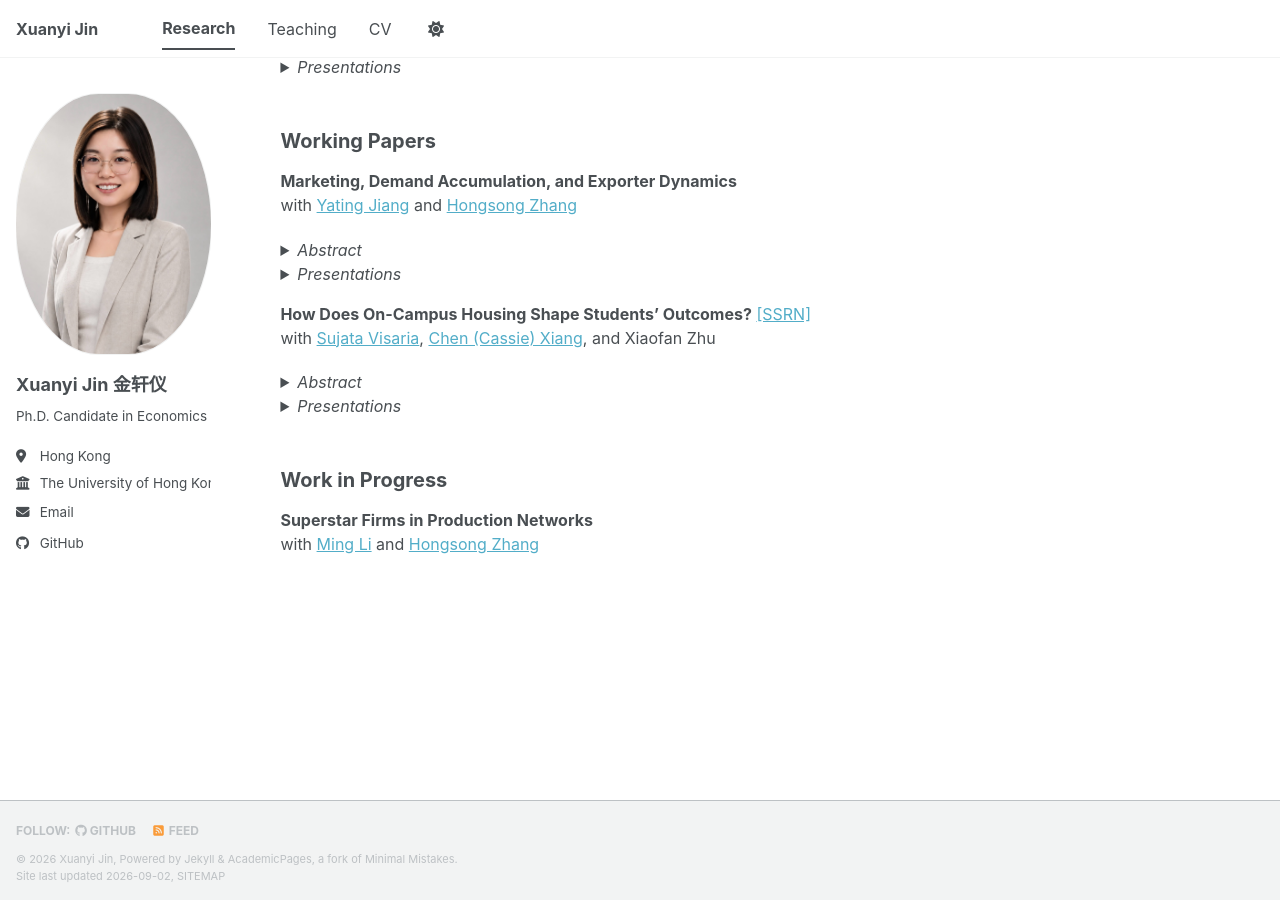
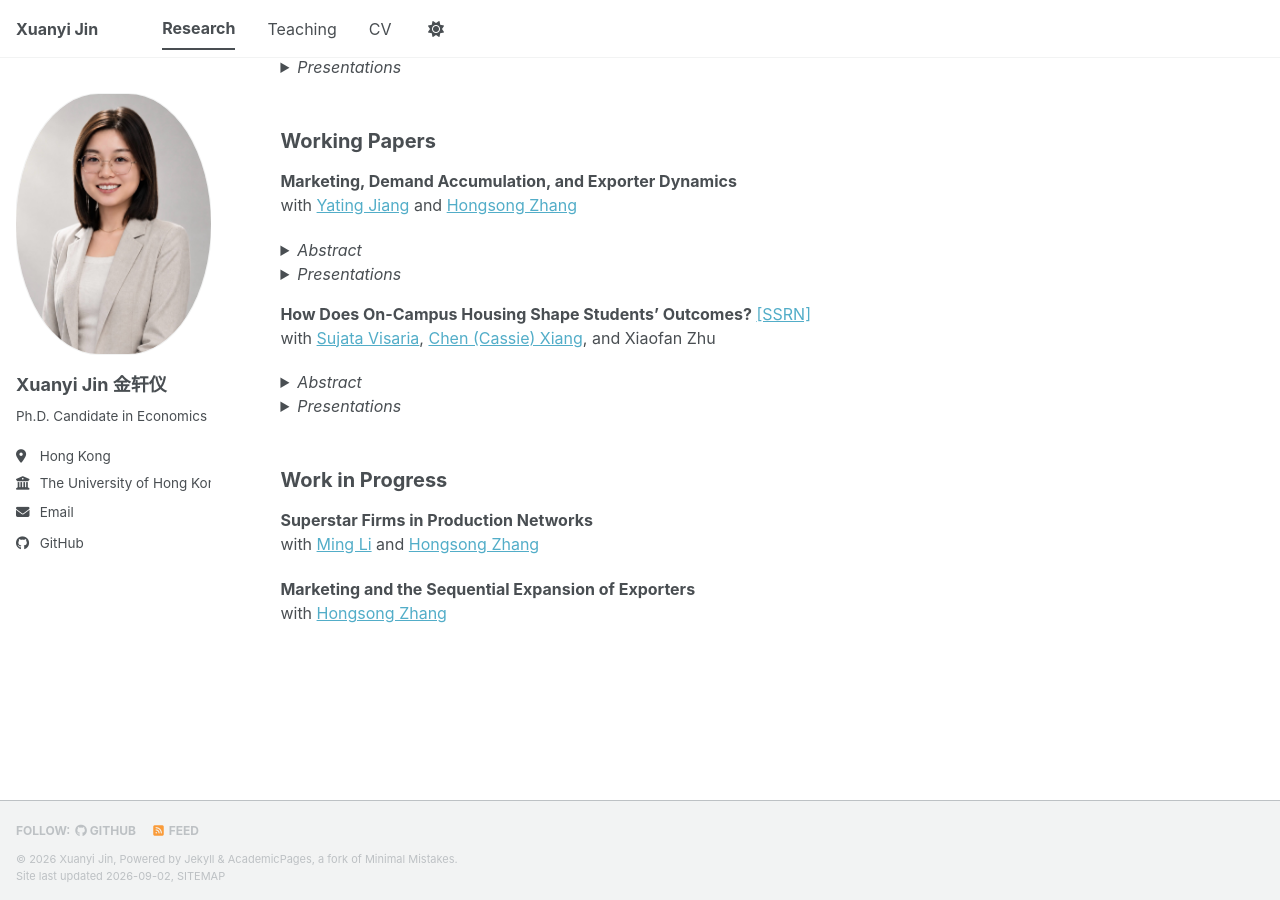
Before and after one commit to xuanyi-jin/xuanyi-jin.github.io, a Jekyll site: the page built from _pages/research.md, in a window 1280 px wide and 900 px high, scrolled down 168 px. Built offline with Jekyll 4.4.1, drawn with Linux system fonts in a browser that asks for light colours; a style sheet for code colours, icons or effects is not loaded.

Commit message:
Add sequential expansion of exporters to work in progress
Co-Authored-By: Claude Fable 5 <noreply@anthropic.com>

```diff
--- a/_pages/research.md
+++ b/_pages/research.md
@@ -58,3 +58,6 @@ Work in Progress
 
 **Superstar Firms in Production Networks**
 with [Ming Li](https://sites.google.com/view/mingli1) and [Hongsong Zhang](https://hongsongzhang.weebly.com/)
+
+**Marketing and the Sequential Expansion of Exporters**
+with [Hongsong Zhang](https://hongsongzhang.weebly.com/)
```
